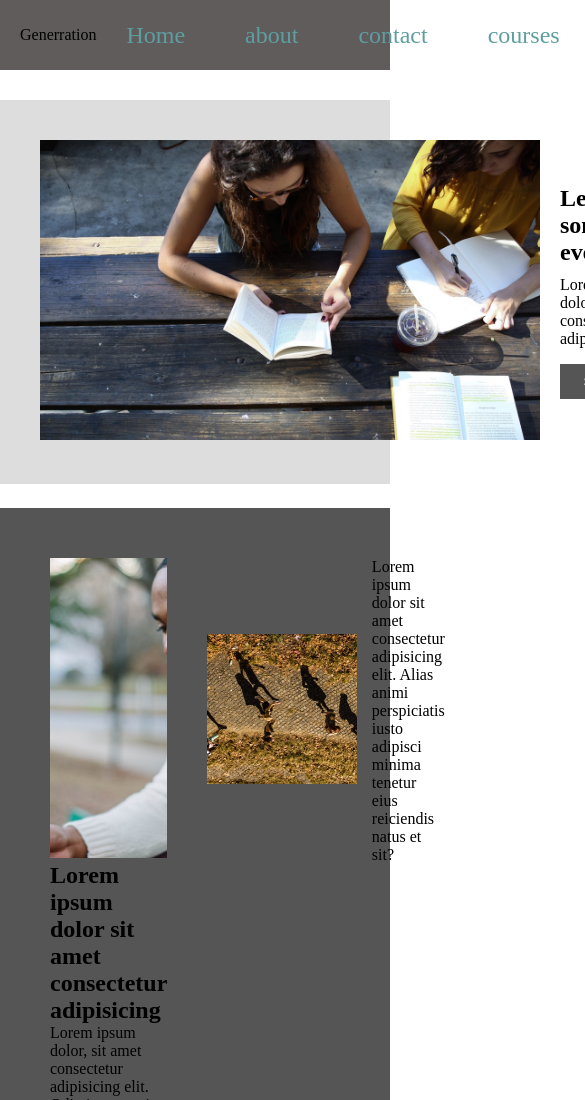
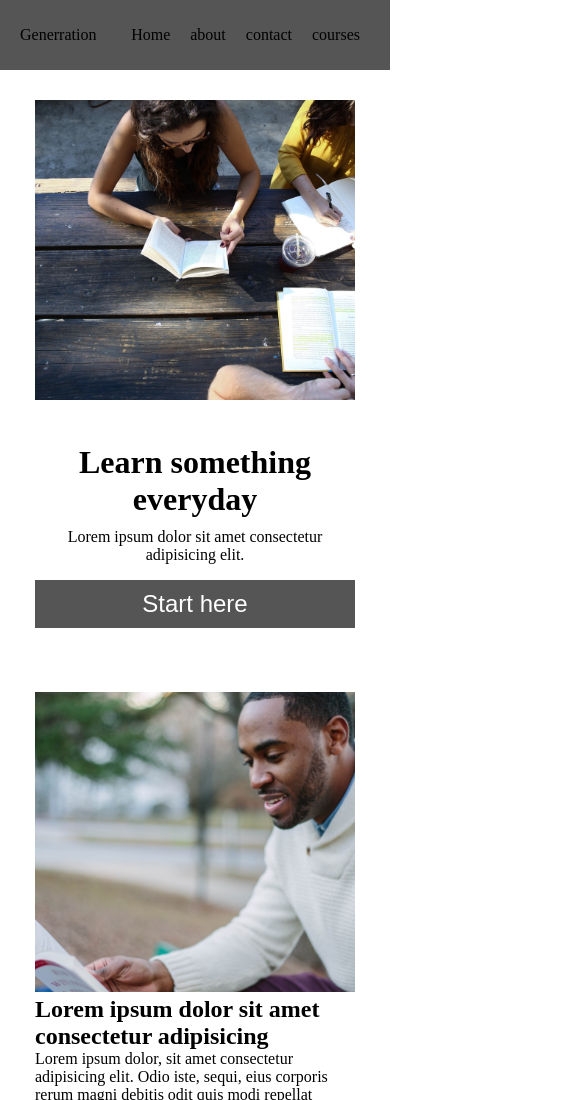
Before and after one commit to SanhavatPukdeepang/29_book_colmar, a plain HTML site: page index.html in a window 390 px wide. Shown: the top 1100 px of the page, 585 px wide, since content can reach past the window. Drawn offline with Linux system fonts and the light colour scheme.

Commit message:
responsive

```diff
--- a/index.html
+++ b/index.html
@@ -28,7 +28,7 @@
         </div>
 
         <div class="hero-right">
-          <h2>Learn something<br />everyday</h2>
+          <h1>Learn something<br />everyday</h1>
           <p>Lorem ipsum dolor sit amet consectetur adipisicing elit.</p>
           <button>Start here</button>
         </div>
--- a/style.css
+++ b/style.css
@@ -8,7 +8,7 @@
   max-width: 1000px;
   width: 100%;
   margin: 0 auto;
-  height: 2000px;
+  height: auto;
 }
 nav {
   position: fixed;
@@ -16,7 +16,7 @@ nav {
   left: 0;
   height: 70px;
   width: 100%;
-  background-color: blueviolet;
+  /* background-color: blueviolet; */
   z-index: 1000;
 }
 
@@ -25,7 +25,7 @@ nav {
   height: 100%;
   max-width: 1000px;
   width: 100%;
-  background-color: rgb(97, 92, 92);
+  background: #555;
   margin: 0 auto;
   padding: 0 30px;
   display: flex;
@@ -47,38 +47,47 @@ nav {
 .menu li a {
   text-decoration: none;
   font-size: 24px;
-  color: cadetblue;
+  color: rgb(0, 0, 0);
 }
 
 /* HERO */
 .hero {
   margin-top: 100px;
+  max-width: 1000px;
   display: flex;
   gap: 20px;
   padding: 40px;
-  background: #ddd;
+  /* background: #ddd; */
+}
+
+.hero-left {
+  width: 50%;
+
 }
 
 .hero-left img {
-  width: 500px;
+  max-width: 100%;
   height: 300px;
   object-fit: cover;
-  object-position: top;
 }
 
 .hero-right {
   display: flex;
   flex-direction: column;
   justify-content: center;
-  max-width: 300px;
+  text-align: center;
+  width: 50%;
+  align-items: center;
 }
 
-.hero-right h2 {
+.hero-right h1 {
   margin-bottom: 10px;
+  font-size: 32px;
 }
 
 .hero-right p {
   margin-bottom: 16px;
+  font-size: 16px;
 }
 
 .hero-right button {
@@ -86,32 +95,34 @@ nav {
   background: #555;
   color: white;
   border: none;
+  font-size: 24px;
+  width: 50%;
+  cursor: pointer;
+
 }
-
 
 /* SECTION 2 */
 
-.section-2{
+.section-2 {
   margin-top: 24px;
+  max-width: 1000px;
   display: flex;
   gap: 20px;
   padding: 40px;
-    background-color: #555;
+  /* background-color: #555; */
   justify-content: space-between;
 }
 
-.section-2-left{
-
+.section-2-left {
   width: 50%;
-    padding: 10px;
+  /* padding: 10px; */
 }
 
-.section-2-left img{
+.section-2-left img {
   width: 100%;
   height: 300px;
-    object-fit: cover
+  object-fit: cover;
 }
-
 
 .section-2-right {
   width: 50%;
@@ -119,17 +130,14 @@ nav {
   display: flex;
   flex-direction: column;
   justify-content: space-between;
-
-
 }
 
-.section-2-right-box{
+.section-2-right-box {
   display: flex;
   align-items: center;
-
 }
 
-.section-2-right img{
+.section-2-right img {
   width: 150px;
   height: auto;
   object-fit: cover;
@@ -142,20 +150,20 @@ nav {
   align-items: center;
 } */
 
-.start-learning{
+.start-learning {
   margin-top: 24px;
   display: flex;
   justify-content: center;
 }
 
-.start-learning h2{
-   border: 2px solid #333;
+.start-learning h2 {
+  /* border: 2px solid #333; */
   padding: 10px;
   color: black;
   font-size: 30px;
 }
 
-.container-grid{
+.container-grid {
   width: 80%;
   margin: 24px auto;
   display: grid;
@@ -164,12 +172,79 @@ nav {
   gap: 20px;
   row-gap: 20px;
   align-items: center;
-
 }
 
-.grid-card img{
+.grid-card img {
   width: 100%;
   height: 150px;
   object-fit: cover;
   margin-bottom: 16px;
 }
+
+@media (max-width: 768px) {
+
+  .container {
+    max-width: 100%;
+    padding: 0 15px;
+    height: auto;
+  }
+
+
+  .navbar .menu li {
+    margin: 0 10px;
+  }
+  .menu li a {
+    font-size: 16px;
+  }
+
+
+  .hero {
+    flex-direction: column;
+    padding: 20px;
+    margin-top: 80px;
+  }
+  .hero-left, .hero-right {
+    width: 100%;
+  }
+  .hero-right {
+    margin-top: 20px;
+    text-align: center;
+  }
+
+
+  .section-2 {
+    flex-direction: column;
+    padding: 20px;
+  }
+  .section-2-left, .section-2-right {
+    width: 100%;
+  }
+
+
+  .section-2-right-box {
+    margin-bottom: 20px;
+
+  }
+
+
+  .container-grid {
+    width: 95%;
+    grid-template-columns: repeat(auto-fit, minmax(200px, 1fr));
+  }
+}
+
+
+@media (max-width: 480px) {
+  .section-2-right-box {
+    flex-direction: column;
+    align-items: flex-start;
+  }
+  .section-2-right img {
+    width: 100%;
+    height: 150px;
+    margin-bottom: 10px;
+  }
+  .hero-right button {
+    width: 100%;
+  }
+}
```
Lines whose indentation alone changed are shown as unchanged.
